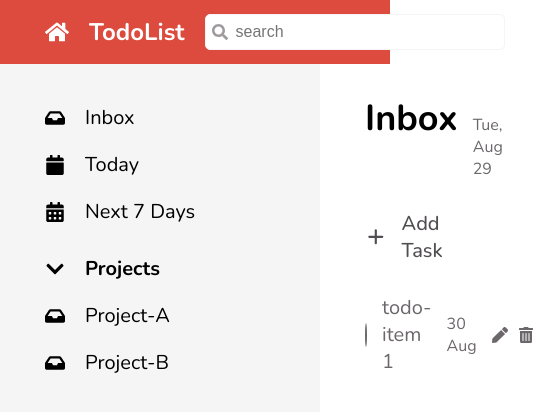
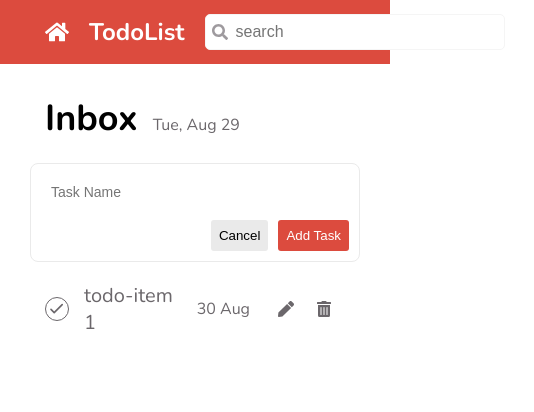
Before and after one commit to pandareedear/cc15-todolist-pandaree, a React (Create React App) app: page / in a window 390 px wide. Both pictures are taken after a click on the element "Add Task". Shown: the top 412 px of the page, 534 px wide, since content can reach past the window. Built offline with nearby package versions, Linux system fonts and the light colour scheme.

Commit message:
finish:handleCancel

```diff
--- a/src/app/App.scss
+++ b/src/app/App.scss
@@ -1,4 +1,4 @@
-@import '../styles/global.scss';
+@import "../styles/global.scss";
 
 .todo {
   display: grid;
@@ -24,3 +24,16 @@
   gap: 5px;
   padding: 30px;
 }
+
+@media screen and (max-width: 768px) {
+  .todo {
+    &__sidebar {
+      display: none;
+    }
+
+    &__content {
+      grid-row: 2/-1;
+      grid-column: 1/-1;
+    }
+  }
+}
--- a/src/components/Common/Button/Button.jsx
+++ b/src/components/Common/Button/Button.jsx
@@ -1,6 +1,17 @@
-import styles from './Button.module.scss';
+import styles from "./Button.module.scss";
 
-export function Button({ text, active = true }) {
+// Button(Obj)
+// Button({text,active,type,Onclick})
+
+export function Button({ onClick, type, text, active = true }) {
   let btnStyles = active ? styles.btn__primary : styles.btn__secondary;
-  return <button className={`${styles.btn} ${btnStyles}`}>{text}</button>;
+  return (
+    <button
+      className={`${styles.btn} ${btnStyles}`}
+      type={type}
+      onClick={onClick}
+    >
+      {text}
+    </button>
+  );
 }
--- a/src/components/Common/Button/Button.module.scss
+++ b/src/components/Common/Button/Button.module.scss
@@ -1,4 +1,4 @@
-@import '../../../styles/global.scss';
+@import "../../../styles/global.scss";
 
 .btn {
   border: none;
@@ -6,6 +6,7 @@
   border-radius: 3px;
   cursor: pointer;
   flex: 1;
+  white-space: nowrap;
 
   &__primary {
     background-color: $primary;
--- a/src/components/Todo/TodoCreate.jsx
+++ b/src/components/Todo/TodoCreate.jsx
@@ -1,15 +1,112 @@
-import styles from './TodoCreate.module.scss';
-import { FaPlus } from 'react-icons/fa';
-import { HiPlus } from 'react-icons/hi';
+import { useState } from "react";
+import { FaPlus } from "react-icons/fa";
+import { HiPlus } from "react-icons/hi";
+
+import styles from "./TodoCreate.module.scss";
+import TodoForm from "./TodoForm";
+
+/*
+CC1 - Condition Rendering
+- Default : Show Button & Text
+- Active : Show TodoForm
+
+ Concept : true ? <AddTask/> : <TodoForm/>
+*/
+
+/*
+CC2 - EVENT HANDLING
+- เอาฟังก์ชันไปผูกติดกับ UI เพื่อให้ USER เป็นคนเรียกใช้ฟังก์ชันเอง
+- onClick : ต้อง Click ก่อน , FN ถึงจะรัน
+    - User ทำการคลิก
+    - Browser จะเป็นคนเรียกใช้ฟังก์ชัน โดยส่ง parameter มา 1 ตัว
+      handleClick(eventObject)
+*/
+
+/*
+CC3 - JS Value ไม่สามารถทำให้ React Rerender ได้
+ต้องใช้ State
+*/
+
+/*
+CC-4 Array Destructuring
+function myUseState() {
+  return [5,9]
+}
+let  [a,b] = myUseState()
+a === 5
+b === 9
+
+function myUseState(initial) {
+  return [initial,9]
+}
+let  [a,b] = myUseState(5)
+a === 5
+b === 9
+*/
+
+/*
+CC5 - React State (1 ในฟังก์ชันของกลุ่ม React Hook)
+  const [state,setState] = useState(initialState:any)
+  // element 1: current State
+  // element 2 : Fn สำหรับ SetState
+  // เมื่อ State เปลี่ยน Function Component จะ Rerender
+  // Rerender 1 ครั้ง == Code ทั้งหมดใน FC จะถูกรันใหม่ 1 ครั้ง
+*/
+
+// #1 : FC = Function Component (Render)
+// function TodoCreate() {
+//   // HOOK FN
+//   const [isOpenForm, setIsOpenForm] = useState(false);
+//   console.log(isOpenForm);
+
+//   // let active = true;
+
+//   // #2 : JS Function Component (Logic)
+//   const handleClick = function (event) {
+//     console.log("clicked");
+//     setIsOpenForm(!isOpenForm);
+//     // active = !active;
+//     // console.log("clicked", active);
+//   };
+
+//   return (
+//     <>
+//       {isOpenForm ? (
+//         <TodoForm />
+//       ) : (
+//         <div className={styles.todo__create} onClick={handleClick}>
+//           <div className={styles.todo__create__button}>
+//             <HiPlus />
+//           </div>
+//           <h3 className={styles.todo__create__text}>Add Task</h3>
+//         </div>
+//       )}
+//     </>
+//   );
+// }
+
+// export default TodoCreate;
 
 function TodoCreate() {
+  const [isOpenForm, setIsOpenForm] = useState(false);
+
+  const handleClick = function (event) {
+    setIsOpenForm(!isOpenForm);
+  };
+
   return (
-    <div className={styles.todo__create}>
-      <div className={styles.todo__create__button}>
-        <HiPlus />
-      </div>
-      <h3 className={styles.todo__create__text}>Add Task</h3>
-    </div>
+    <>
+      {isOpenForm ? (
+        <TodoForm textSubmit="Add Task" setIsOpenForm={setIsOpenForm} />
+      ) : (
+        <div className={styles.todo__create} onClick={handleClick}>
+          <div className={styles.todo__create__button}>
+            <HiPlus />
+          </div>
+          <h3 className={styles.todo__create__text}>Add Task</h3>
+        </div>
+      )}
+    </>
   );
 }
 
--- a/src/components/Todo/TodoCreate.module.scss
+++ b/src/components/Todo/TodoCreate.module.scss
@@ -1,4 +1,4 @@
-@import '../../styles/global.scss';
+@import "../../styles/global.scss";
 
 .todo__create {
   display: flex;
--- a/src/components/Todo/TodoForm.jsx
+++ b/src/components/Todo/TodoForm.jsx
@@ -1,17 +1,87 @@
-import styles from './TodoForm.module.scss';
+import { useState } from "react";
+import { Button } from "../Common/Button/Button";
+import styles from "./TodoForm.module.scss";
 
-function TodoForm() {
+/*
+   props = {
+    textSubmit : string
+  }
+*/
+
+/*
+    CC1 - Form Handle
+    - ใช้ FN ไปผูกกับ Event ชื่อ onSubmit
+    - FN จะถูก Browser เรียกใช้ (เมื่อไหร่  ? ) โดยส่ง parameter มา 1 ตัว (event Obj)
+    - โดย default ทุกปุ่มใน <form> จะทำหน้าที่ submit
+    - วิธีแก้ ต้องกำหนด type ของปุ่ม
+        type submit
+        type
+    */
+
+/*
+    props = {
+        textSubmit : string
+        setIsOpenForm : FN
+    }
+ */
+
+function TodoForm(props) {
+  const [isError, setIsError] = useState(false);
+  const [taskInput, setTaskInput] = useState("");
+  // console.log(taskInput);
+
+  const handleChangeInput = function (event) {
+    if (isError) setIsError(false);
+
+    // console.log("user typing...", event.target.value);
+    setTaskInput(event.target.value);
+  };
+
+  const handleSubmit = function (event) {
+    // 1. PreventDefault
+    event.preventDefault();
+    // 2. รู้ก่อนว่า User พิมพ์อะไร (อยู่ใน state : taskInput)
+
+    // 3. FormValidation
+    // case 1 : submit ได้ => ไม่ error
+    // case 2 : submit ไม่ได้ => แสดง Erro
+    if (taskInput.trim() === "") {
+      console.log("Error");
+      setIsError(true);
+      return;
+    }
+    console.log("submit");
+  };
+
+  const handleCancel = function () {
+    console.log("cancel");
+    // setIsOpenForm(false)
+    // inCorrectName : undefined(false) => บู้มโกโก้ครั้นซ์
+    props.setIsOpenForm(false);
+  };
   return (
-    <form className={styles.todo__form__container}>
+    <form className={styles.todo__form__container} onSubmit={handleSubmit}>
       {/*	Body */}
-      <input className={styles.todo__form__input} placeholder='Task Name' />
+      <input
+        className={styles.todo__form__input}
+        placeholder="Task Name"
+        value={taskInput}
+        onChange={handleChangeInput}
+      />
 
       {/*Form Footer */}
       <div className={styles.todo__form__footer}>
-        <p className={styles.todo__error}>Title is required</p>
+        {isError ? (
+          <p className={styles.todo__error}>Title is required</p>
+        ) : null}
         <div className={styles.todo__form__buttons}>
-          <button>Cancel</button>
-          <button>Add Task</button>
+          <Button
+            text="Cancel"
+            active={false}
+            type="button"
+            onClick={handleCancel}
+          />
+          <Button text={props.textSubmit} active={true} type="submit" />
         </div>
       </div>
     </form>
--- a/src/components/Todo/TodoForm.module.scss
+++ b/src/components/Todo/TodoForm.module.scss
@@ -1,4 +1,4 @@
-@import '../../styles/global.scss';
+@import "../../styles/global.scss";
 
 .todo__form__container {
   width: 100%;
@@ -24,32 +24,20 @@
 
 .todo__form__footer {
   display: flex;
-  justify-content: space-between;
+  justify-content: flex-end;
   align-items: center;
 }
 
 .todo__error {
   justify-self: start;
   padding: 10px;
-  font-size: 10px;
-  font-weight: 800;
+  font-size: $text-base;
+  font-weight: 600;
   color: $primary;
+  flex: 1;
 }
 .todo__form__buttons {
   display: flex;
   justify-content: flex-end;
   gap: 10px;
-  flex: 1;
-
-  & > button {
-    border: none;
-    padding: 8px;
-    border-radius: 3px;
-    cursor: pointer;
-  }
-
-  & > button:last-child {
-    background-color: $primary;
-    color: $white;
-  }
 }
--- a/src/components/Todo/TodoHeader.module.scss
+++ b/src/components/Todo/TodoHeader.module.scss
@@ -1,4 +1,4 @@
-@import '../../styles/global.scss';
+@import "../../styles/global.scss";
 
 .header {
   display: flex;
--- a/src/components/Todo/TodoLists.jsx
+++ b/src/components/Todo/TodoLists.jsx
@@ -1,19 +1,34 @@
-import styles from './TodoLists.module.scss';
-import { FaTrashAlt, FaPen } from 'react-icons/fa';
-import { HiOutlineCheck } from 'react-icons/hi';
+import { useState } from "react";
+import { FaTrashAlt, FaPen } from "react-icons/fa";
+import { HiOutlineCheck } from "react-icons/hi";
+
+import styles from "./TodoLists.module.scss";
+import TodoForm from "./TodoForm";
 
 function TodoLists() {
+  const [isOpenForm, setIsOpenForm] = useState(false);
+
+  const handleClick = function () {
+    setIsOpenForm(!isOpenForm);
+  };
+
   return (
+    <>
+      {isOpenForm ? (
+        <TodoForm textSubmit="Edit Task" setIsOpenForm={setIsOpenForm} />
+      ) : (
         <ul className={styles.todo__lists}>
           <li className={styles.todo}>
-        <div className={styles.todo__checkbox}>
+            <div
+              className={`${styles.todo__checkbox} ${styles.todo__checkbox__done}`}
+            >
               <HiOutlineCheck className={styles.todo__checkbox__icon} />
             </div>
             <p className={styles.todo__task}>todo-item 1 </p>
             <span className={styles.todo__date}>30 Aug</span>
             <div className={styles.todo__action}>
               <span>
-            <FaPen className={styles.todo__edit} />
+                <FaPen className={styles.todo__edit} onClick={handleClick} />
               </span>
               <span>
                 <FaTrashAlt className={styles.todo__delete} />
@@ -21,7 +36,33 @@
             </div>
           </li>
         </ul>
+      )}
+    </>
   );
 }
 
+// function TodoLists() {
+//   return (
+//     <ul className={styles.todo__lists}>
+//       <li className={styles.todo}>
+//         <div
+//           className={`${styles.todo__checkbox} ${styles.todo__checkbox__done}`}
+//         >
+//           <HiOutlineCheck className={styles.todo__checkbox__icon} />
+//         </div>
+//         <p className={styles.todo__task}>todo-item 1 </p>
+//         <span className={styles.todo__date}>30 Aug</span>
+//         <div className={styles.todo__action}>
+//           <span>
+//             <FaPen className={styles.todo__edit} onClick={handleClick} />
+//           </span>
+//           <span>
+//             <FaTrashAlt className={styles.todo__delete} />
+//           </span>
+//         </div>
+//       </li>
+//     </ul>
+//   );
+// }
+
 export default TodoLists;
--- a/src/components/Todo/TodoLists.module.scss
+++ b/src/components/Todo/TodoLists.module.scss
@@ -1,4 +1,4 @@
-@import '../../styles/global.scss';
+@import "../../styles/global.scss";
 
 .todo__lists {
   // padding: $todo-content-padding;
```
Lines whose indentation alone changed are shown as unchanged.
